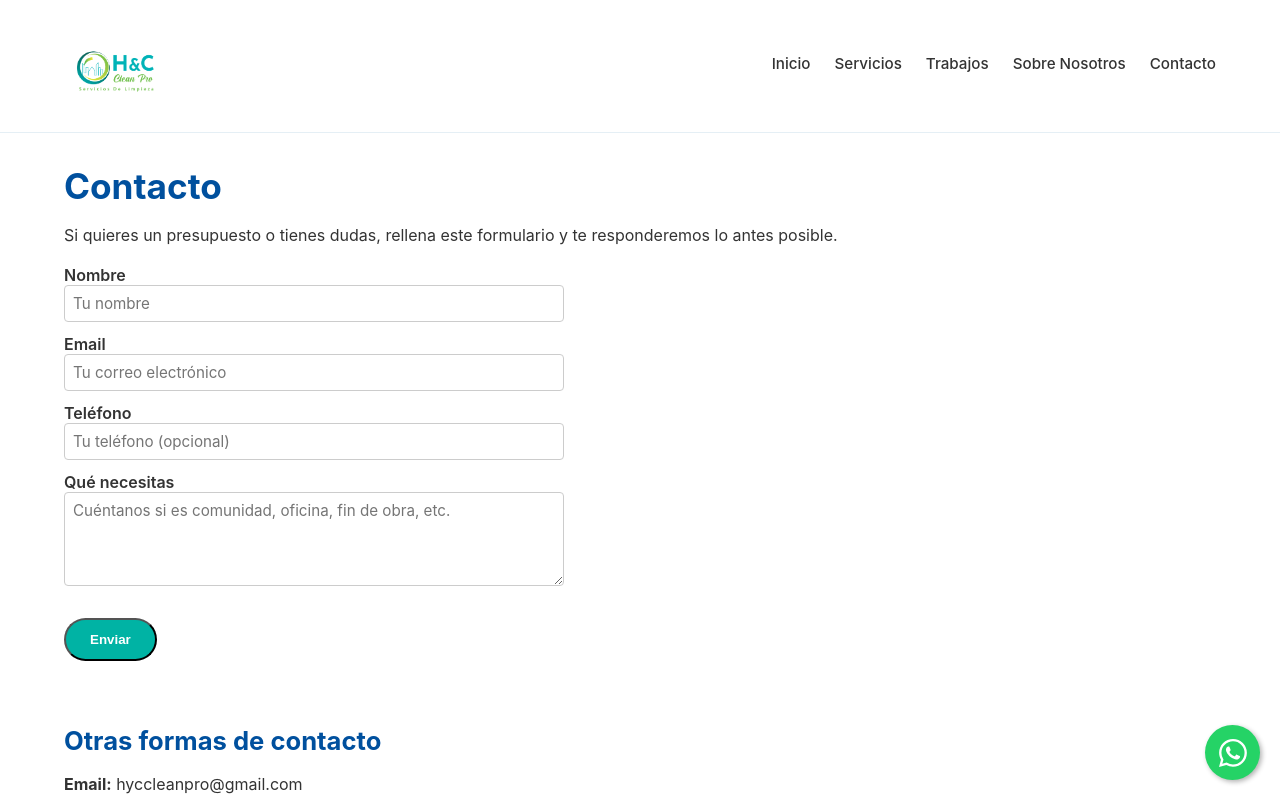
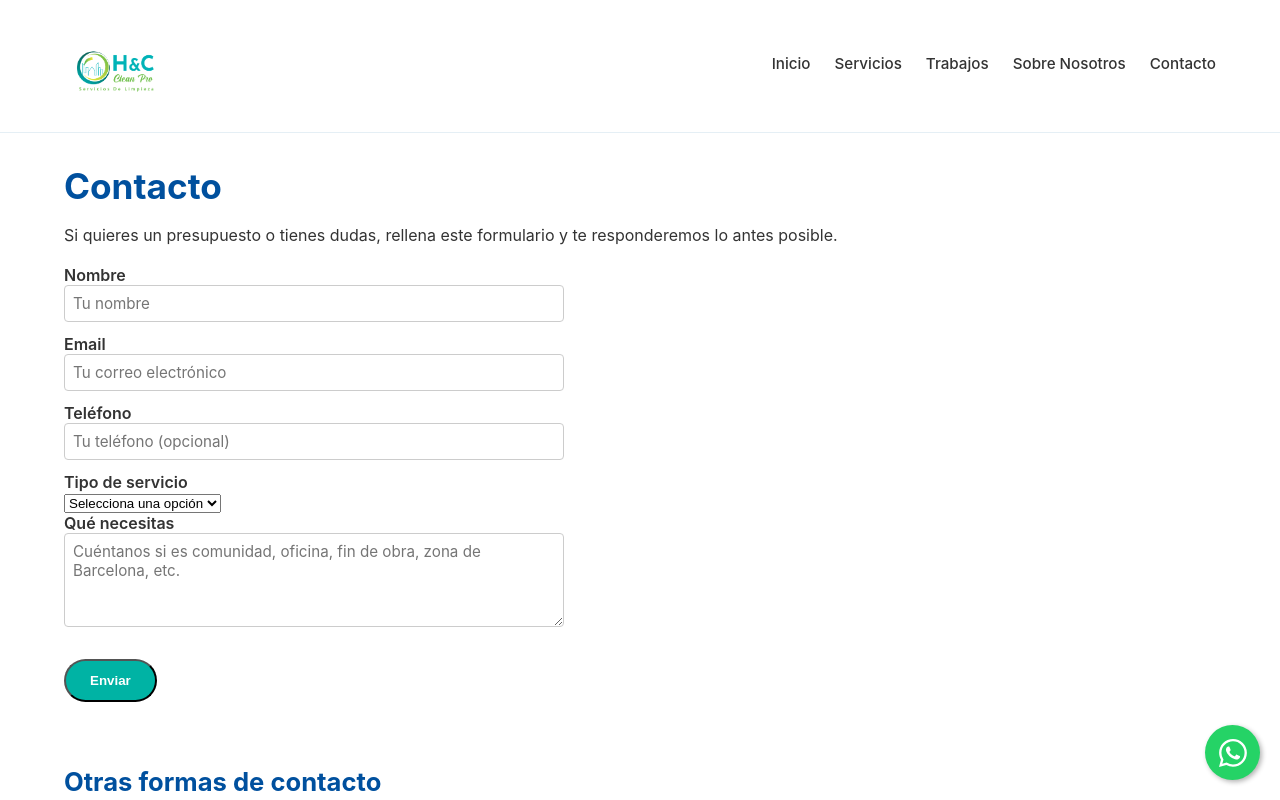
Before and after one commit to henrike78/hc-cleanpro, a Next.js app: page /contact in a window 1280 px wide. Shown: the top 800 px of the page. Built offline with nearby package versions, Linux system fonts and the light colour scheme.

Commit message:
Update contact.js

```diff
--- a/pages/contact.js
+++ b/pages/contact.js
@@ -13,7 +13,7 @@ export default function ContactPage() {
   return (
     <>
       <Head>
-        <title>Contacto – H&amp;C Clean Pro</title>
+        <title>Contacto | H&amp;C Clean Pro</title>
         <meta
           name="description"
           content="Contacta con H&C Clean Pro para pedir un presupuesto de limpieza en Barcelona."
@@ -43,6 +43,19 @@ export default function ContactPage() {
             <input type="tel" id="phone" name="phone" placeholder="Tu teléfono (opcional)" />
           </div>
           <div>
+            <label htmlFor="service">Tipo de servicio</label>
+            <br />
+            <select id="service" name="service" defaultValue="">
+              <option value="" disabled>
+                Selecciona una opción
+              </option>
+              <option value="comunidad">Comunidad / escalera</option>
+              <option value="fin-obra">Fin de obra</option>
+              <option value="oficina">Oficina / negocio</option>
+              <option value="otro">Otro</option>
+            </select>
+          </div>
+          <div>
             <label htmlFor="message">Qué necesitas</label>
             <br />
             <textarea
@@ -50,7 +63,7 @@ export default function ContactPage() {
               name="message"
               rows="4"
               required
-              placeholder="Cuéntanos si es comunidad, oficina, fin de obra, etc."
+              placeholder="Cuéntanos si es comunidad, oficina, fin de obra, zona de Barcelona, etc."
             />
           </div>
           <button type="submit" className="cta-button">
@@ -69,12 +82,11 @@ export default function ContactPage() {
         <h2>Otras formas de contacto</h2>
         <p>
           <strong>Email:</strong>{' '}
-          <a href="mailto:hyccleanpro@gmail.com">
-            hyccleanpro@gmail.com
-          </a>
+          <a href="mailto:hyccleanpro@gmail.com">hyccleanpro@gmail.com</a>
         </p>
         <p>
-          También puedes escribirnos directamente por WhatsApp con el botón que ves en la esquina inferior derecha.
+          También puedes escribirnos directamente por WhatsApp con el botón que ves en la esquina inferior
+          derecha.
         </p>
       </section>
     </>
```
